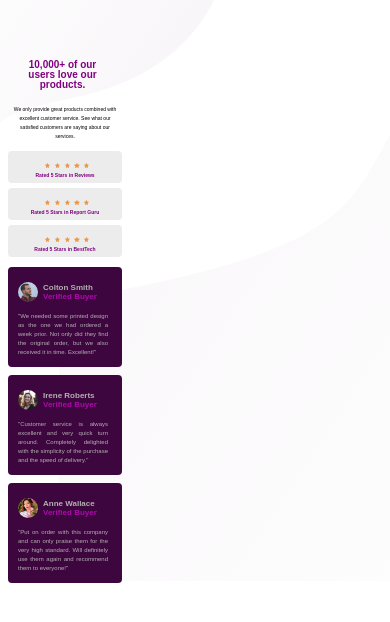
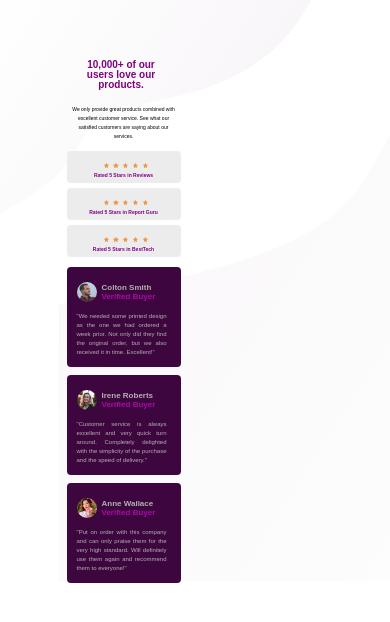
Before and after one commit to Olawalefaruk/social-proof, a plain HTML site: page index.html in a window 390 px wide. Shown: the part 108-730 px from the top of the page. Drawn offline with Linux system fonts and the light colour scheme.

Commit message:
responsiveness

```diff
--- a/style.css
+++ b/style.css
@@ -36,10 +36,6 @@ body {
   justify-content: center;
 }
 
-.combine {
-
-
-}
 
 .top-div {
   position: relative;
@@ -165,18 +161,9 @@ span {
 @media (orientation: portrait) {
   body {
     background: url(./bg-pattern-top-mobile.svg), url(./bg-pattern-bottom-mobile.svg);
-    background-position: right 45vw bottom 60vh, left 15vw top 22vh;
+    background-position: right 20vw bottom 60vh, left 15vw top 22vh;
     background-repeat: no-repeat, no-repeat;
     background-color: white;
-  }
-
-  .background {
-    width: 100%;
-    min-height: 100vh;
-    display: flex;
-    flex-direction: column;
-    align-items: center;
-    justify-content: center;
   }
 
   h1 {
@@ -256,7 +243,9 @@ span {
   }
 
   .combine {
-   width: 100%;
+   width: 70%;
+   justify-content: center;
+   align-items: center;
   }
 
   .reviews-1 {
```
